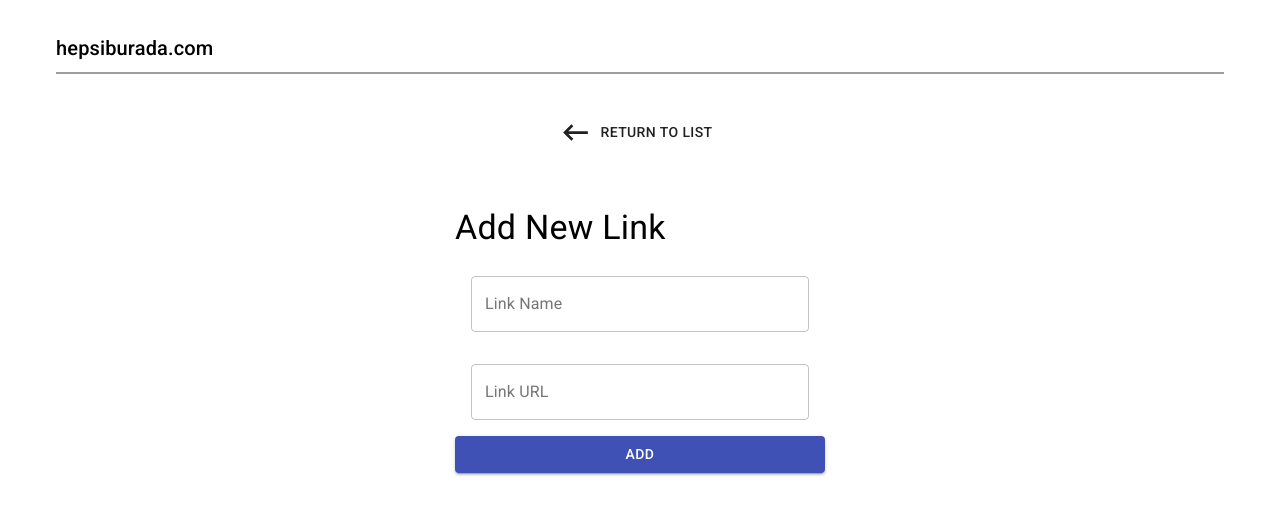
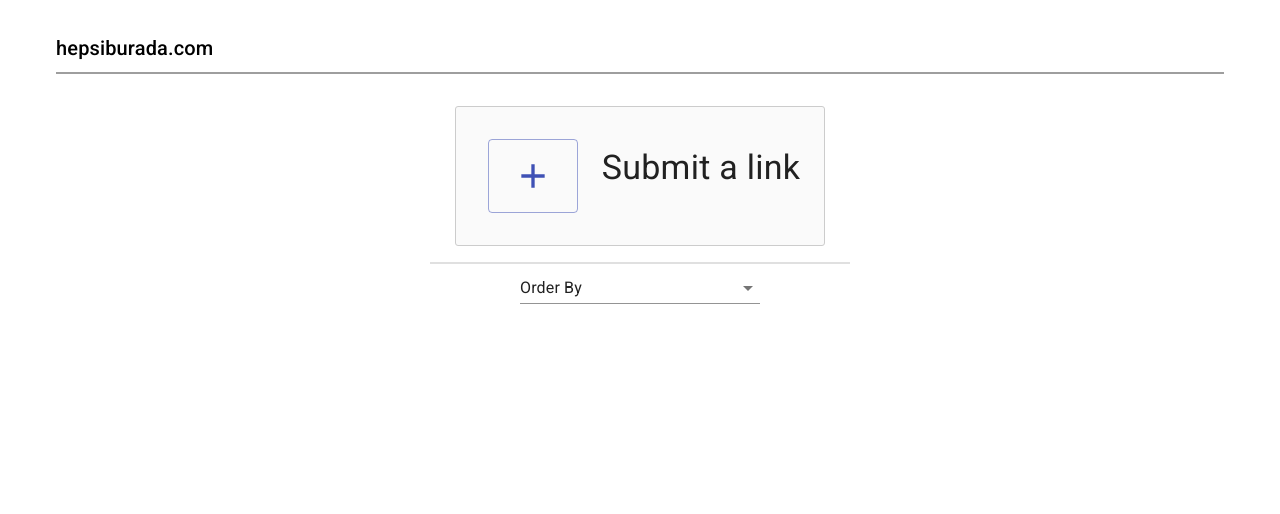
Before and after one commit to didemkaraaslan/challengeapp, a React (Create React App) app: page / in a window 1280 px wide. Shown: the top 514 px of the page. Built offline with nearby package versions, Linux system fonts and the light colour scheme.

Commit message:
add localstorage

```diff
--- a/src/App.js
+++ b/src/App.js
@@ -39,35 +39,36 @@ const useStyles = makeStyles((theme) => ({
   },
 }));
 
-const links = [
-  {
-    name: "Hacker News",
-    url: "(https://news.ycombinator.com/)",
-    points: 6,
-  },
-  {
-    name: "Product Hunt",
-    url: "(https://producthunt.com/)",
-    points: 4,
-  },
-  {
-    name: "Quora",
-    url: "(https://www.quora.com/)",
-    points: 3,
-  },
-];
-
 function App() {
   const classes = useStyles();
 
-  const [display, setDisplay] = useState(true);
+  const [display, setDisplay] = useState(false);
+  const [links, setLinks] = useState(() => {
+    return JSON.parse(localStorage.getItem("links")) || [];
+  });
+
+  const handleAddNewLink = (updatedLinks) => {
+    localStorage.setItem("links", JSON.stringify(updatedLinks));
+    setLinks(updatedLinks);
+  };
+
+  const handleDeleteLink = (link) => {
+    var links = [...links];
+    links.splice(links.indexOf(link), 1);
+    localStorage.setItem("links", JSON.stringify(links));
+    setLinks(links);
+  };
 
   if (display)
     return (
       <Container component="main" maxWidth="xl">
         <Header />
         <div className={classes.paper}>
-          <LinkForm handleCloseForm={() => setDisplay(false)} />
+          <LinkForm
+            links={links}
+            handleAddNewLink={handleAddNewLink}
+            handleCloseForm={() => setDisplay(false)}
+          />
         </div>
       </Container>
     );
--- a/src/components/Link/LinkForm.jsx
+++ b/src/components/Link/LinkForm.jsx
@@ -26,11 +26,35 @@ const useStyles = makeStyles((theme) => ({
   },
 }));
 
-const LinkForm = ({ handleCloseForm }) => {
+const LinkForm = ({ links, handleCloseForm, handleAddNewLink }) => {
   const classes = useStyles();
 
   const [name, setName] = useState("");
   const [url, setUrl] = useState("");
+
+  const isValidForm = () => name !== "" && url !== "";
+
+  const clearFormFields = () => {
+    setName("");
+    setUrl("");
+  };
+
+  const handleFormSubmit = (event) => {
+    event.preventDefault();
+    if (isValidForm()) {
+      // Create new link
+      const newLink = {
+        name,
+        url,
+        points: 0,
+      };
+
+      const updatedLinks = [newLink, ...links];
+
+      handleAddNewLink(updatedLinks);
+      clearFormFields();
+    }
+  };
 
   return (
     <React.Fragment>
@@ -43,7 +67,7 @@ const LinkForm = ({ handleCloseForm }) => {
         <span className={classes.iconText}>Return to List</span>
       </Button>
 
-      <form className={classes.form}>
+      <form className={classes.form} onSubmit={handleFormSubmit}>
         <Typography variant="h4" gutterBottom>
           Add New Link
         </Typography>
@@ -54,7 +78,7 @@ const LinkForm = ({ handleCloseForm }) => {
           variant="outlined"
           value={name}
           className={classes.textField}
-          handleChange={(event) => setName(event.target.value)}
+          onChange={(event) => setName(event.target.value)}
         />
         <TextField
           id="url"
@@ -62,9 +86,9 @@ const LinkForm = ({ handleCloseForm }) => {
           variant="outlined"
           value={url}
           className={classes.textField}
-          handleChange={(event) => setUrl(event.target.value)}
+          onChange={(event) => setUrl(event.target.value)}
         />
-        <Button variant="contained" color="primary">
+        <Button variant="contained" color="primary" type="submit">
           ADD
         </Button>
       </form>
```
